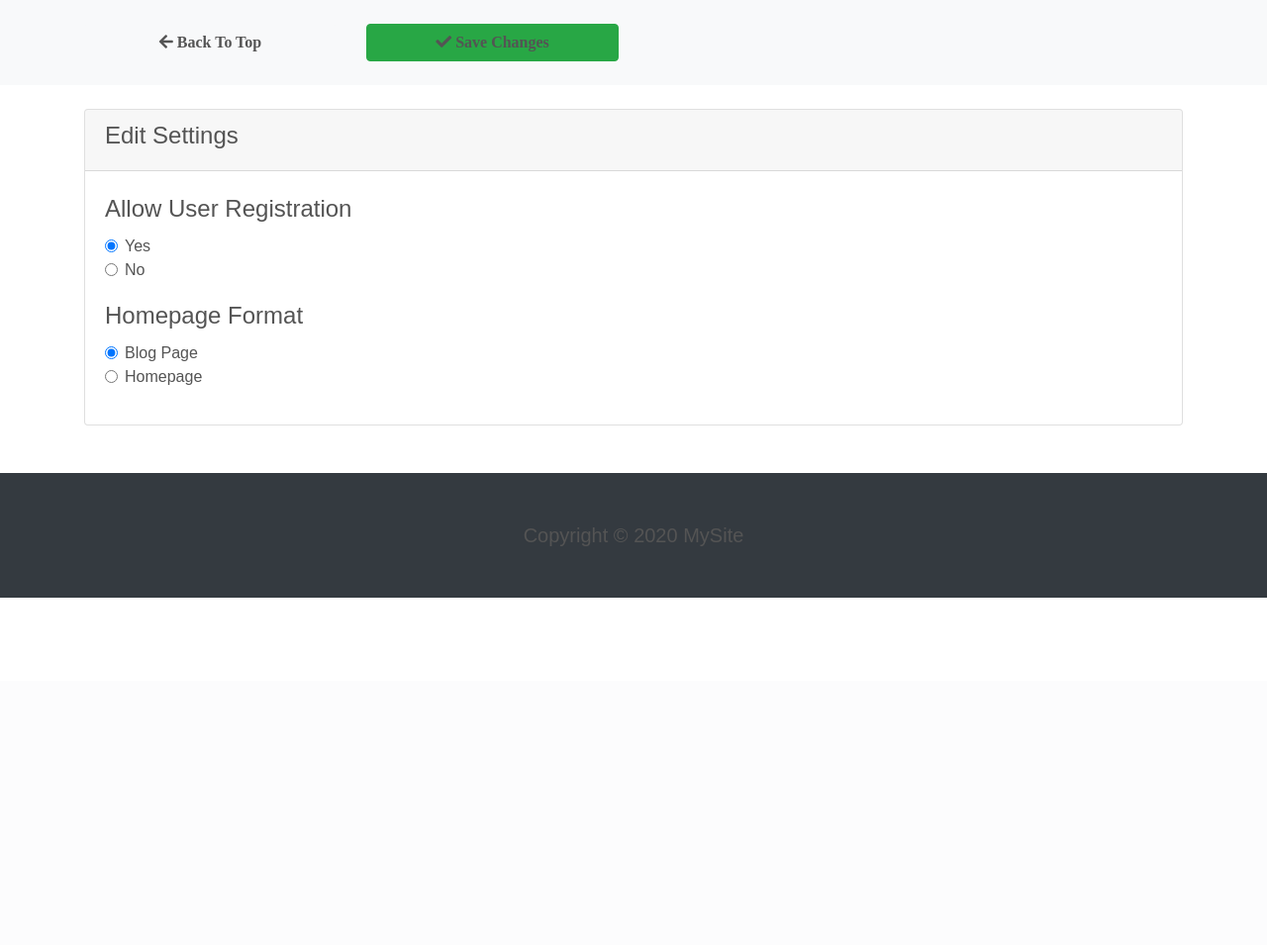
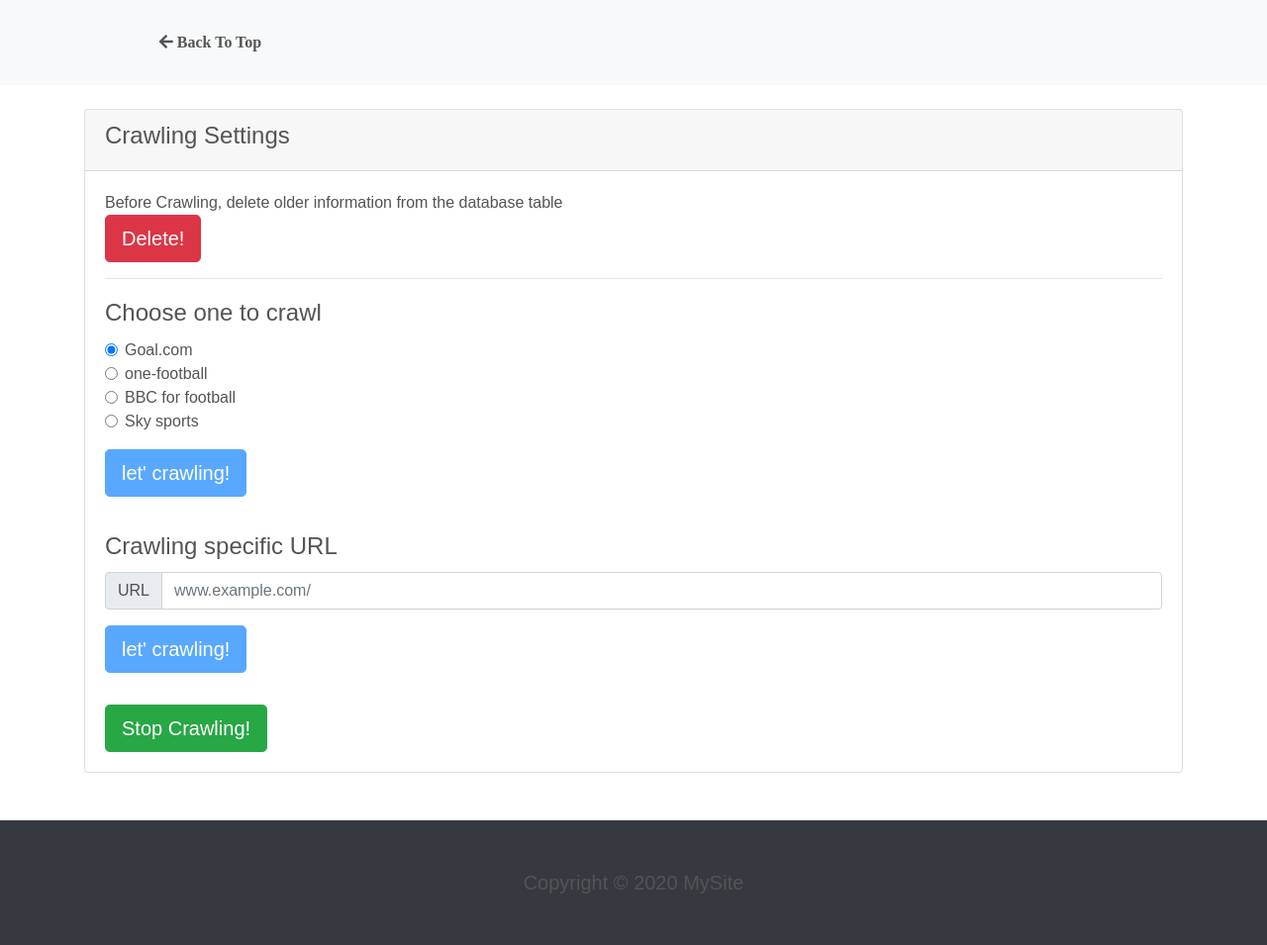
Before and after one commit to ShotaroMatsuya/footle, a PHP site: page /admin.php in a window 1280 px wide. Shown: the part 112-1067 px from the top of the page at 99% size. Before the commit the page ends 716 px from the top, so only its background shows below. Run offline with PHP 8.4, Linux system fonts and the light colour scheme; the visitor is signed in with stand-in values (Sample User, id 1); some libraries are stand-ins or nearby versions.

Commit message:
implement crawling form in admin page

```diff
--- a/admin.php
+++ b/admin.php
@@ -9,16 +9,17 @@ $username = $_SESSION["username"];
 
 ?>
 
+
 <!DOCTYPE html>
-<html lang="en">
+<html lang="ja">
 
 <head>
     <meta charset="UTF-8" />
     <meta name="viewport" content="width=device-width, initial-scale=1.0" />
     <meta http-equiv="X-UA-Compatible" content="ie=edge" />
     <link rel="stylesheet" href="https://use.fontawesome.com/releases/v5.0.13/css/all.css" integrity="sha384-DNOHZ68U8hZfKXOrtjWvjxusGo9WQnrNx2sqG0tfsghAvtVlRW3tvkXWZh58N9jp" crossorigin="anonymous" />
-    <link rel="stylesheet" href="https://stackpath.bootstrapcdn.com/bootstrap/4.1.1/css/bootstrap.min.css" integrity="sha384-WskhaSGFgHYWDcbwN70/dfYBj47jz9qbsMId/iRN3ewGhXQFZCSftd1LZCfmhktB" crossorigin="anonymous" />
-    <link rel="stylesheet" href="css/style.css" />
+    <link rel="stylesheet" href="https://stackpath.bootstrapcdn.com/bootstrap/4.4.1/css/bootstrap.min.css" integrity="sha384-Vkoo8x4CGsO3+Hhxv8T/Q5PaXtkKtu6ug5TOeNV6gBiFeWPGFN9MuhOf23Q9Ifjh" crossorigin="anonymous">
+    <link rel="stylesheet" href="assets/css/style.css" />
     <title>Bootstrap Theme</title>
 </head>
 
@@ -63,9 +64,7 @@ $username = $_SESSION["username"];
                     <a href="index.php" class="btn btn-light btn-block"><i class="fas fa-arrow-left"> Back To
                             Top</i></a>
                 </div>
-                <div class="col-md-3">
-                    <a href="#" class="btn btn-success btn-block"><i class="fas fa-check"> Save Changes</i></a>
-                </div>
+
             </div>
         </div>
 
@@ -79,39 +78,65 @@ $username = $_SESSION["username"];
                 <div class="col">
                     <div class="card">
                         <div class="card-header">
-                            <h4>Edit Settings</h4>
+                            <h4>Crawling Settings</h4>
 
                         </div>
                         <div class="card-body">
-                            <form>
+                            Before Crawling, delete older information from the database table
+                            <button class="btn btn-danger btn-lg d-block" id="deleteBtn">Delete!</button>
+
+
+                            <hr>
+
+                            <form id="myForm1" action="crawl.php" method="POST">
                                 <fieldset class="form-group">
-                                    <legend>Allow User Registration</legend>
+                                    <legend>Choose one to crawl</legend>
                                     <div class="form-check">
                                         <label class="form-check-label">
-                                            <input type="radio" class="form-check-input" value="Yes" checked> Yes
+                                            <input type="radio" class="form-check-input" name="crawlSite" value="https://www.goal.com/en/" checked> Goal.com
                                         </label>
                                     </div>
                                     <div class="form-check">
                                         <label class="form-check-label">
-                                            <input type="radio" class="form-check-input" value="No"> No
-                                        </label>
-                                    </div>
-                                </fieldset>
-                                <fieldset class="form-group">
-                                    <legend>Homepage Format</legend>
-                                    <div class="form-check">
-                                        <label class="form-check-label">
-                                            <input type="radio" class="form-check-input" value="posts" checked> Blog
-                                            Page
+                                            <input type="radio" name="crawlSite" class="form-check-input" value="https://onefootball.com/en/home"> one-football
                                         </label>
                                     </div>
                                     <div class="form-check">
                                         <label class="form-check-label">
-                                            <input type="radio" class="form-check-input" value="page"> Homepage
+                                            <input type="radio" name="crawlSite" class="form-check-input" value="https://www.bbc.com/sport/football"> BBC for football
                                         </label>
+                                    </div>
+                                    <div class="form-check">
+                                        <label class="form-check-label">
+                                            <input type="radio" name="crawlSite" class="form-check-input" value="https://www.skysports.com/football/news"> Sky sports
+                                        </label>
+                                    </div>
+
+
+                                    <div class="input-group my-3">
+                                        <button type="submit" class="btn btn-primary btn-lg" id="crawlBtn1" disabled>let' crawling!</button>
+                                    </div>
+
+                                </fieldset>
+                            </form>
+
+
+                            <form id="myForm2" action="crawl.php" method="POST">
+                                <fieldset class="form-group">
+                                    <legend>Crawling specific URL</legend>
+                                    <div class="input-group">
+                                        <div class="input-group-prepend">
+                                            <div class="input-group-text">URL</div>
+                                        </div>
+                                        <input type="text" class="form-control" name="crawlSite" placeholder="www.example.com/">
+                                    </div>
+                                    <div class="input-group my-3">
+                                        <button id="crawlBtn2" type="submit" class="btn btn-primary btn-lg" disabled>let' crawling!</button>
                                     </div>
                                 </fieldset>
                             </form>
+                            <button class="btn btn-success btn-lg" onclick="resetCookie()">Stop Crawling!</button>
+
                         </div>
                     </div>
                 </div>
@@ -131,11 +156,10 @@ $username = $_SESSION["username"];
             </div>
         </div>
     </footer>
-    <script src="https://code.jquery.com/jquery-3.3.1.min.js" integrity="sha256-FgpCb/KJQlLNfOu91ta32o/NMZxltwRo8QtmkMRdAu8=" crossorigin="anonymous"></script>
-    <script src="https://cdnjs.cloudflare.com/ajax/libs/popper.js/1.14.3/umd/popper.min.js" integrity="sha384-ZMP7rVo3mIykV+2+9J3UJ46jBk0WLaUAdn689aCwoqbBJiSnjAK/l8WvCWPIPm49" crossorigin="anonymous">
-    </script>
-    <script src="https://stackpath.bootstrapcdn.com/bootstrap/4.1.1/js/bootstrap.min.js" integrity="sha384-smHYKdLADwkXOn1EmN1qk/HfnUcbVRZyYmZ4qpPea6sjB/pTJ0euyQp0Mk8ck+5T" crossorigin="anonymous">
-    </script>
+    <script src="https://code.jquery.com/jquery-3.5.1.min.js" integrity="sha256-9/aliU8dGd2tb6OSsuzixeV4y/faTqgFtohetphbbj0=" crossorigin="anonymous"></script>
+    <script src="https://cdn.jsdelivr.net/npm/popper.js@1.16.0/dist/umd/popper.min.js" integrity="sha384-Q6E9RHvbIyZFJoft+2mJbHaEWldlvI9IOYy5n3zV9zzTtmI3UksdQRVvoxMfooAo" crossorigin="anonymous"></script>
+    <script src="https://stackpath.bootstrapcdn.com/bootstrap/4.4.1/js/bootstrap.min.js" integrity="sha384-wfSDF2E50Y2D1uUdj0O3uMBJnjuUD4Ih7YwaYd1iqfktj0Uod8GCExl3Og8ifwB6" crossorigin="anonymous"></script>
+    <script src="assets/js/crawing.js"></script>
 
 
     <script>
--- /dev/null
+++ b/assets/js/crawing.js
@@ -0,0 +1,68 @@
+const deleteBtn = document.getElementById("deleteBtn");
+const crawlBtn1 = document.getElementById('crawlBtn1');
+const crawlBtn2 = document.getElementById('crawlBtn2');
+const myForm1 = document.getElementById("myForm1");
+const myForm2 = document.getElementById("myForm2");
+
+
+deleteBtn.addEventListener('click' ,()=>{
+    if(confirm('消去してもよろしいですか？')){
+        deleteRow();
+        deleteBtn.disabled = true;
+    }else{
+        deleteBtn.disabled = true;
+        crawlBtn1.disabled = false;
+        crawlBtn2.disabled = false;
+
+    }
+});
+
+function deleteRow() {
+    deleteBtn.innerHTML ='<span class="spinner-border spinner-border-sm text-light" role="status" aria-hidden="true"></span>Loading...';
+    $.post("ajax/deleteRow.php", { mode: "delete" }).done(function (
+      result
+    ) {
+      if (result != "") {
+          if(result == "success!"){
+              alert("データベースをリフレッシュしました！");
+              deleteBtn.innerHTML = "Delete!";
+              crawlBtn1.disabled = false;
+              crawlBtn2.disabled = false;
+
+              return;
+          }else{
+              alert('データベースの初期化に失敗しました');
+              deleteBtn.innerHTML = "Try Again!";
+          }
+        return;
+      }
+    });
+  }
+
+  function resetCookie(){
+      console.log('test');
+     document.cookie = "PHPSESSID=;Path=/";
+     location.href = "/doodle";
+  }
+  myForm1.addEventListener('submit',()=>{
+    if(crawlBtn1.disabled === true){
+
+        return ;
+    }else{
+        console.log("false");
+        crawlBtn1.innerHTML ='<span class="spinner-border spinner-border-sm text-light" role="status" aria-hidden="true"></span>Crawling...';
+        crawlBtn1.disabled = true;
+        crawlBtn2.disabled = true;
+    }
+  });
+  myForm2.addEventListener('submit',()=>{
+    if(crawlBtn2.disabled === true){
+
+        return ;
+    }else{
+        console.log("false");
+        crawlBtn2.innerHTML ='<span class="spinner-border spinner-border-sm text-light" role="status" aria-hidden="true"></span>Crawling...';
+        crawlBtn1.disabled = true;
+        crawlBtn2.disabled = true;
+    }
+  });
--- a/login.php
+++ b/login.php
@@ -46,7 +46,7 @@ function getInputValue($name)
     <meta http-equiv="X-UA-Compatible" content="ie=edge" />
     <link rel="stylesheet" href="https://use.fontawesome.com/releases/v5.0.13/css/all.css" integrity="sha384-DNOHZ68U8hZfKXOrtjWvjxusGo9WQnrNx2sqG0tfsghAvtVlRW3tvkXWZh58N9jp" crossorigin="anonymous" />
     <link rel="stylesheet" href="https://stackpath.bootstrapcdn.com/bootstrap/4.1.1/css/bootstrap.min.css" integrity="sha384-WskhaSGFgHYWDcbwN70/dfYBj47jz9qbsMId/iRN3ewGhXQFZCSftd1LZCfmhktB" crossorigin="anonymous" />
-    <link rel="stylesheet" href="css/style.css" />
+    <link rel="stylesheet" href="assets/css/style.css" />
     <title>ログイン</title>
 </head>
 
@@ -102,7 +102,7 @@ function getInputValue($name)
                                 </div>
                                 <input name="submitButton" type="submit" value="Login" class="btn btn-primary btn-block">
                             </form>
-                            <p>登録ページは<a href="register.php">コチラ</a></p>
+
                         </div>
                     </div>
 
@@ -137,8 +137,6 @@ function getInputValue($name)
     <script>
         // Get the current year for the copyright
         $('#year').text(new Date().getFullYear());
-
-        CKEDITOR.replace('editor1');
     </script>
 </body>
 
--- a/search.php
+++ b/search.php
@@ -224,7 +224,7 @@ $page = isset($_GET["page"]) ? $_GET["page"] : 1;
 
     <script src="https://unpkg.com/masonry-layout@4/dist/masonry.pkgd.min.js"></script>
     <script type="text/javascript" src="assets/js/script.js"></script>
-    <script type="text/javascript" src="assets/js/tube.js"></script>
+    <!-- <script type="text/javascript" src="assets/js/tube.js"></script> -->
 
 </body>
 
```
Also changed, not shown: ajax/deleteRow.php (added, +14 -0 lines), assets/js/tube.js (+3 -8 lines), crawl.php (+12 -1 lines).
